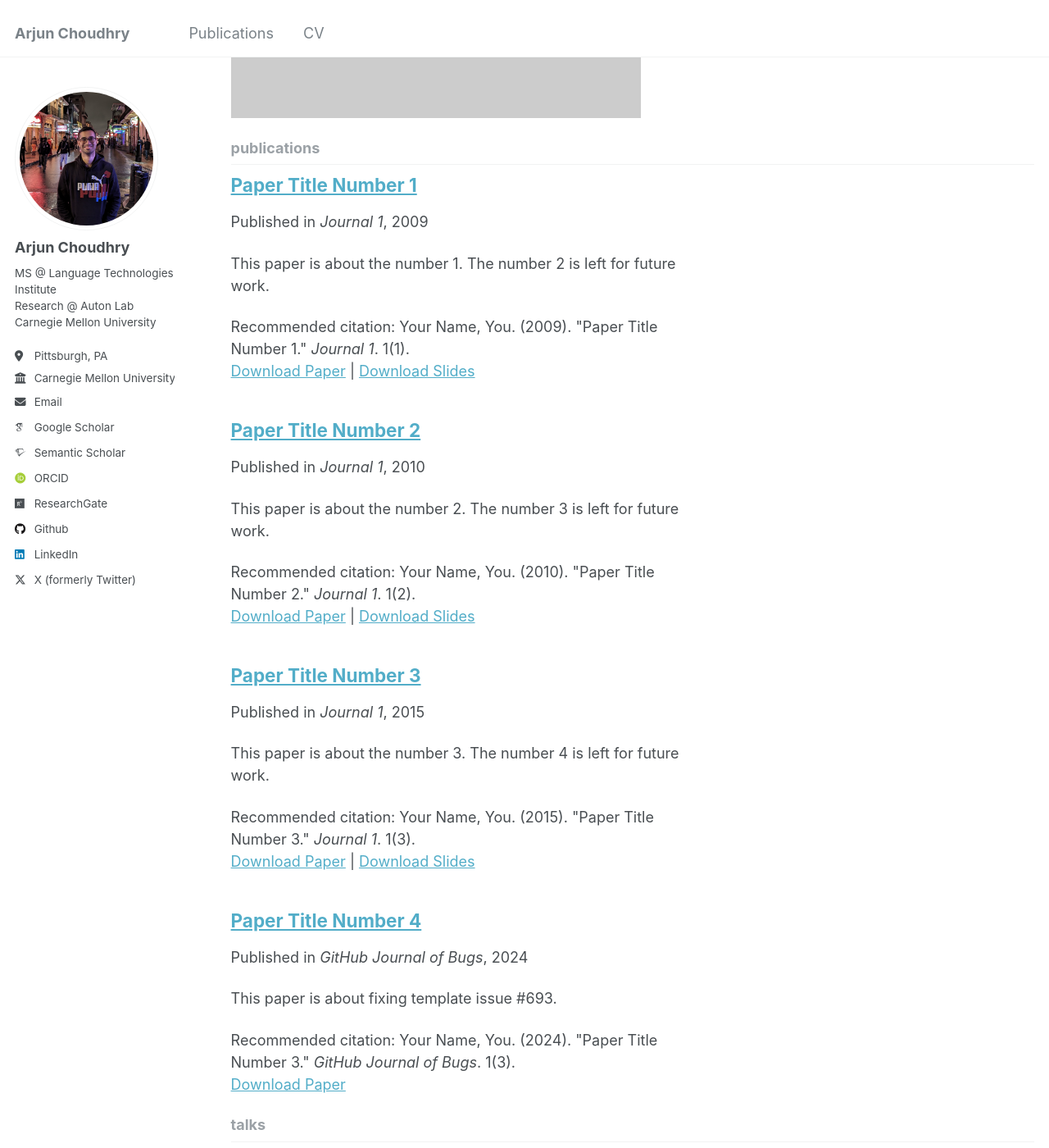
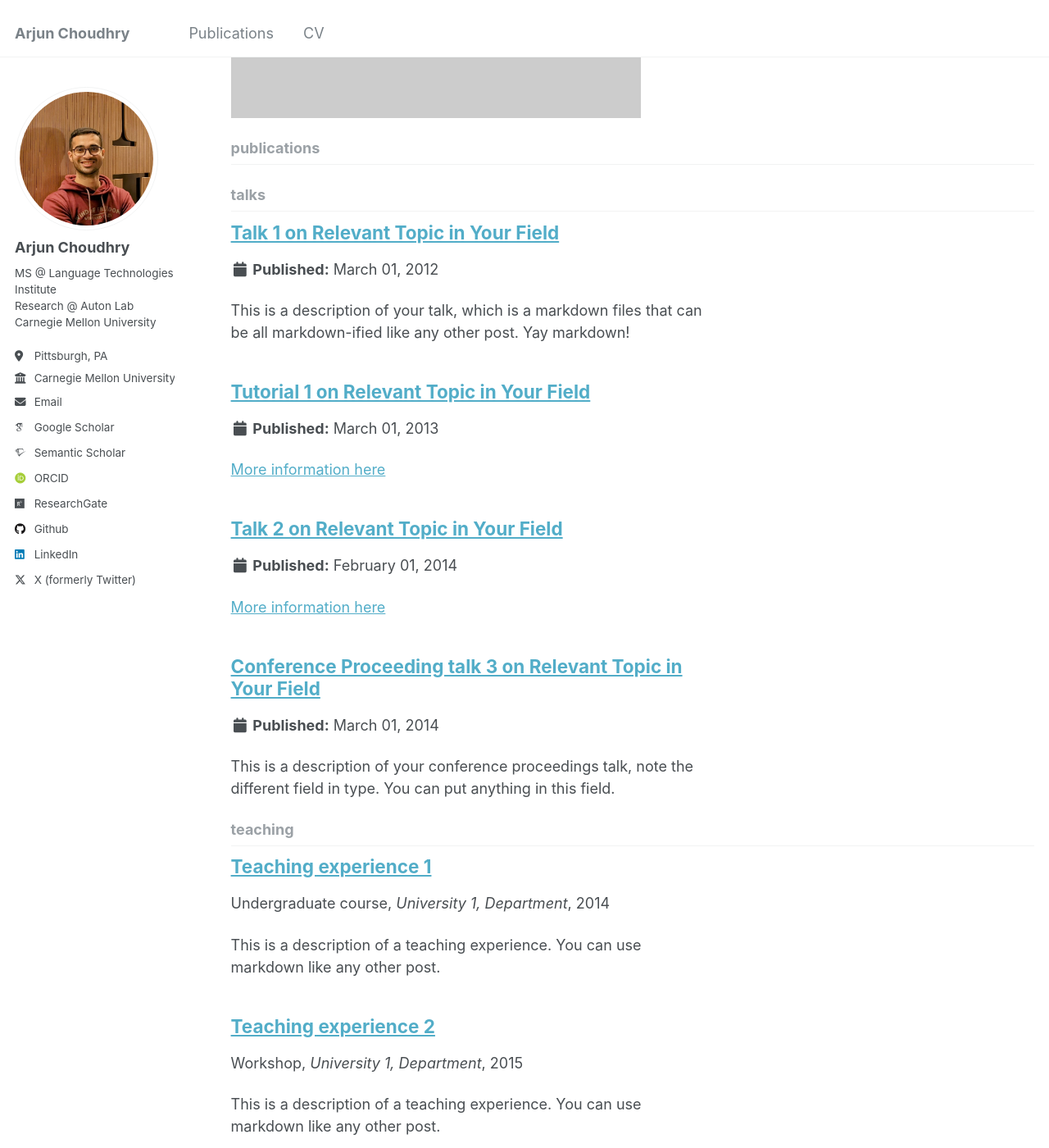
Before and after one commit to Arjun7m/arjun7m.github.io, a Jekyll site: the page built from _pages/collection-archive.html, in a window 1280 px wide and 1400 px high, scrolled down 948 px. Shown: the whole window at 82% size. Built offline with Jekyll 4.4.1, drawn with Linux system fonts in a browser that asks for light colours; some web fonts are replaced; a file with an impossible date is left out.

Commit message:
Add photo

```diff
--- a/_config.yml
+++ b/_config.yml
@@ -21,7 +21,7 @@ repository               : "Arjun7m/arjun7m.github.io"
 #               Additional customization can be done by editing /_includes/author-profile.html
 author:
   # Biographic information
-  avatar           : "arjunchoudhry.jpg"
+  avatar           : "arjunchoudhry_2.jpg"
   name             : "Arjun Choudhry"
   pronouns         : # example: "she/her"
   bio              : "MS @ Language Technologies Institute <br> Research @ Auton Lab <br> Carnegie Mellon University"
--- a/_publications/2010-10-01-paper-title-number-2.md
+++ /dev/null
@@ -1,14 +0,0 @@
----
-title: "Paper Title Number 2"
-collection: publications
-category: manuscripts
-permalink: /publication/2010-10-01-paper-title-number-2
-excerpt: 'This paper is about the number 2. The number 3 is left for future work.'
-date: 2010-10-01
-venue: 'Journal 1'
-slidesurl: 'http://academicpages.github.io/files/slides2.pdf'
-paperurl: 'http://academicpages.github.io/files/paper2.pdf'
-citation: 'Your Name, You. (2010). &quot;Paper Title Number 2.&quot; <i>Journal 1</i>. 1(2).'
----
-
-The contents above will be part of a list of publications, if the user clicks the link for the publication than the contents of section will be rendered as a full page, allowing you to provide more information about the paper for the reader. When publications are displayed as a single page, the contents of the above "citation" field will automatically be included below this section in a smaller font.
--- a/_publications/2015-10-01-paper-title-number-3.md
+++ /dev/null
@@ -1,14 +0,0 @@
----
-title: "Paper Title Number 3"
-collection: publications
-category: manuscripts
-permalink: /publication/2015-10-01-paper-title-number-3
-excerpt: 'This paper is about the number 3. The number 4 is left for future work.'
-date: 2015-10-01
-venue: 'Journal 1'
-slidesurl: 'http://academicpages.github.io/files/slides3.pdf'
-paperurl: 'http://academicpages.github.io/files/paper3.pdf'
-citation: 'Your Name, You. (2015). &quot;Paper Title Number 3.&quot; <i>Journal 1</i>. 1(3).'
----
-
-The contents above will be part of a list of publications, if the user clicks the link for the publication than the contents of section will be rendered as a full page, allowing you to provide more information about the paper for the reader. When publications are displayed as a single page, the contents of the above "citation" field will automatically be included below this section in a smaller font.
--- a/_publications/2024-02-17-paper-title-number-4.md
+++ /dev/null
@@ -1,13 +0,0 @@
----
-title: "Paper Title Number 4"
-collection: publications
-category: conferences
-permalink: /publication/2024-02-17-paper-title-number-4
-excerpt: 'This paper is about fixing template issue #693.'
-date: 2024-02-17
-venue: 'GitHub Journal of Bugs'
-paperurl: 'http://academicpages.github.io/files/paper3.pdf'
-citation: 'Your Name, You. (2024). &quot;Paper Title Number 3.&quot; <i>GitHub Journal of Bugs</i>. 1(3).'
----
-
-The contents above will be part of a list of publications, if the user clicks the link for the publication than the contents of section will be rendered as a full page, allowing you to provide more information about the paper for the reader. When publications are displayed as a single page, the contents of the above "citation" field will automatically be included below this section in a smaller font.
--- a/_publications/2009-10-01-paper-title-number-1.md
+++ b/_publications/MOMENT_ICML.md
@@ -1,13 +1,12 @@
 ---
 title: "Paper Title Number 1"
 collection: publications
-category: manuscripts
-permalink: /publication/2009-10-01-paper-title-number-1
+category: paper
+permalink: /publication/MOMENT_ICML
 excerpt: 'This paper is about the number 1. The number 2 is left for future work.'
-date: 2009-10-01
-venue: 'Journal 1'
-slidesurl: 'http://academicpages.github.io/files/slides1.pdf'
-paperurl: 'http://academicpages.github.io/files/paper1.pdf'
+date: 2024
+venue: '41st International Conference on Machine Learning (ICML) 2024'
+paperurl: 'https://openreview.net/forum?id=8MG1dUYeye'
 citation: 'Your Name, You. (2009). &quot;Paper Title Number 1.&quot; <i>Journal 1</i>. 1(1).'
 ---
 
```
Also changed, not shown: images/arjunchoudhry_2.jpg (added).
